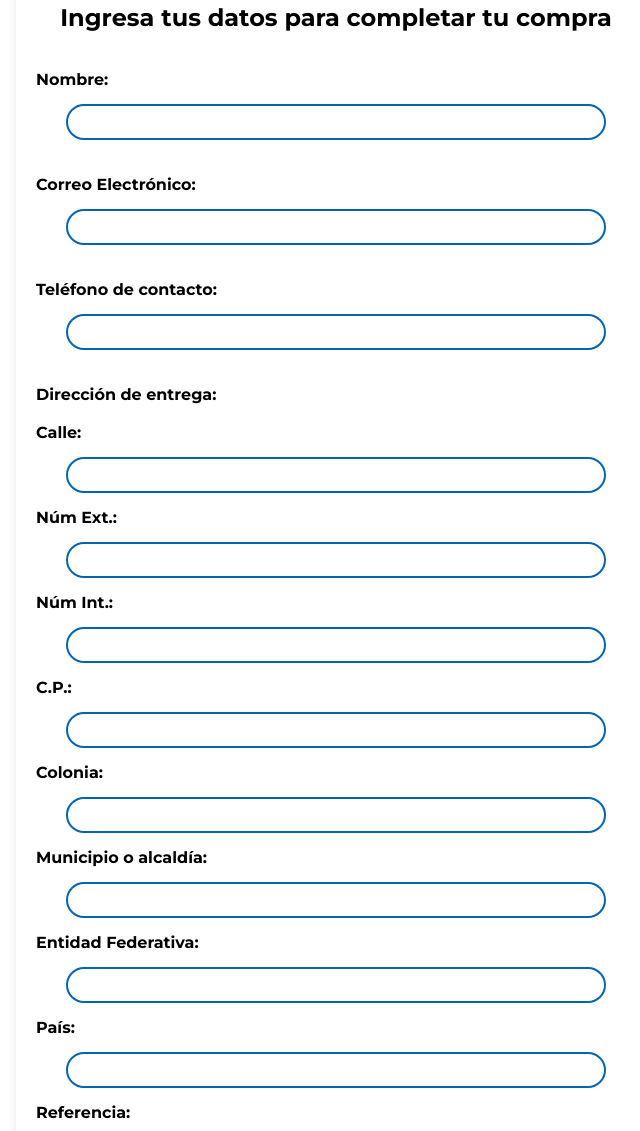
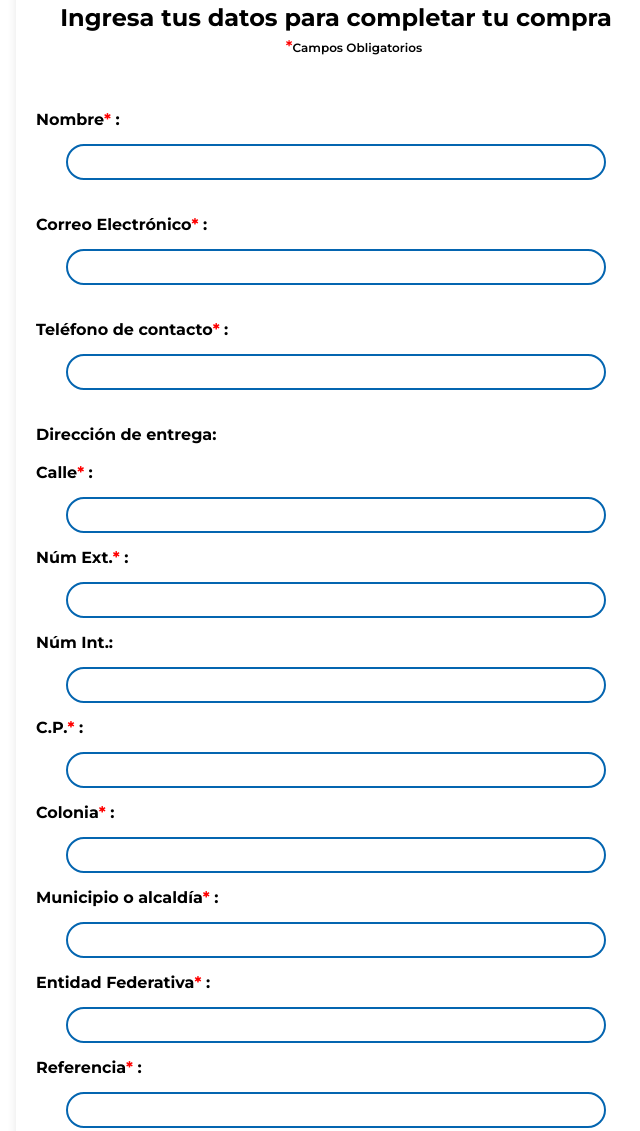
Before and after one commit to joanquique/climaclick, a plain HTML site: page informacion_compra.html in a window 1280 px wide. Shown: the part 204-1335 px from the top of the page, without its empty margins (304-944 px from the left). Drawn offline with Linux system fonts and the light colour scheme; no server answers.

Commit message:
U/test-code

```diff
--- a/informacion_compra.html
+++ b/informacion_compra.html
@@ -57,48 +57,48 @@
     <main>
         <div class="container">
             <h2>Ingresa tus datos para completar tu compra</h2>
+            <p>
+                <span class="campos"><span class="asterisco">*</span>Campos Obligatorios</span><br><br>
+            </p>
             <br>
             <div id="paymentForm" class="registration-form">
                 <div class="form-group">
-                    <label for="nombre">Nombre:</label>
+                    <label for="nombre">Nombre<span class="asterisco">*</span> :</label>
                     <input type="text" id="nombre" name="nombre" required>
                 </div>
                 <div class="form-group">
-                    <label for="correo">Correo Electrónico:</label>
+                    <label for="correo">Correo Electrónico<span class="asterisco">*</span> :</label>
                     <input type="email" id="correo" name="correo" required>
                 </div>
                 <div class="form-group">
-                    <label for="telefono">Teléfono de contacto:</label>
+                    <label for="telefono">Teléfono de contacto<span class="asterisco">*</span> :</label>
                     <input type="tel" id="telefono" name="telefono" required>
                 </div>
                 <div class="form-group" id="address">
                     <label for="direccion">Dirección de entrega:</label><br><br>
 
-                    <label for="calle">Calle:</label>
+                    <label for="calle">Calle<span class="asterisco">*</span> :</label>
                     <input type="text" id="calle" name="calle" required>
 
-                    <label for="num_ext">Núm Ext.:</label>
+                    <label for="num_ext">Núm Ext.<span class="asterisco">*</span> :</label>
                     <input type="text" id="num_ext" name="num_ext" required>
 
                     <label for="num_int">Núm Int.:</label>
                     <input type="text" id="num_int" name="num_int">
 
-                    <label for="cp">C.P.:</label>
+                    <label for="cp">C.P.<span class="asterisco">*</span> :</label>
                     <input type="text" id="cp" name="cp" required>
 
-                    <label for="colonia">Colonia:</label>
+                    <label for="colonia">Colonia<span class="asterisco">*</span> :</label>
                     <input type="text" id="colonia" name="colonia" required>
 
-                    <label for="city">Municipio o alcaldía:</label>
+                    <label for="city">Municipio o alcaldía<span class="asterisco">*</span> :</label>
                     <input type="text" id="city" name="city" required>
 
-                    <label for="state">Entidad Federativa:</label>
+                    <label for="state">Entidad Federativa<span class="asterisco">*</span> :</label>
                     <input type="text" id="state" name="state" required>
 
-                    <label for="pais">País:</label>
-                    <input type="text" id="pais" name="pais" required>
-
-                    <label for="referencia">Referencia:</label>
+                    <label for="referencia">Referencia<span class="asterisco">*</span> :</label>
                     <input type="text" id="referencia" name="referencia" required>
                 </div>
                 <div class="terms">
--- a/styles/_layout.scss
+++ b/styles/_layout.scss
@@ -9,7 +9,7 @@ body {
 .banner {
     background: url('../img/BANNER.webp') center/cover;
     height: 12.5rem;
-    padding: 9rem 0;
+    padding: 7rem 0;
 }
 
 @media screen and (max-width: 768px){
@@ -282,6 +282,28 @@ main {
         padding: 20px;
         border-radius: 8px;
         box-shadow: 0 0 10px rgba(0, 0, 0, 0.1);
+
+        h2 {
+            margin-bottom: 5px;
+        }
+
+        p {
+            margin-top: 0;
+            padding-right: 0;
+            text-align: center;
+        }
+
+        .campos {
+            margin-bottom: 15px;
+            font-size: 12px;
+            font-weight: 600;
+
+        }
+
+        .asterisco {
+            color: red;
+            font-size: 16px;
+        }
 
         a {
             text-decoration: none;
```
Also changed, not shown: index.html (+5 -5 lines), styles/main.css, 1 other file.
